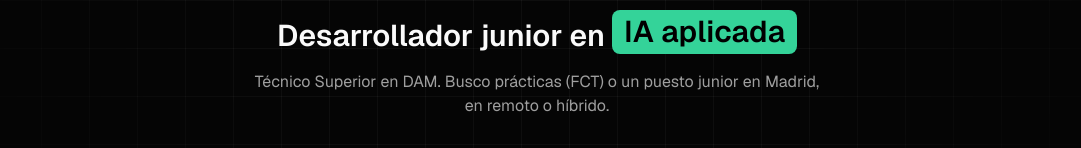
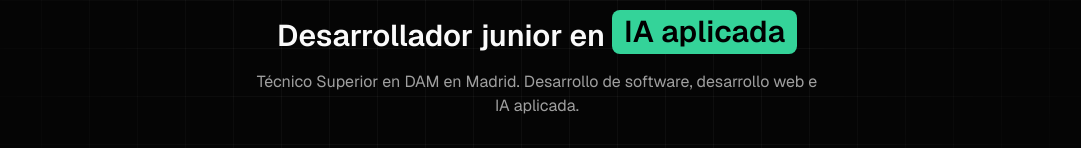
Before and after one commit to cristian-corroto/portfolio, a Next.js app: page / in a window 1280 px wide. Shown: the part 384-532 px from the top of the page, without its empty margins (103-1184 px from the left). Built offline with nearby package versions, Linux system fonts and the light colour scheme; no server answers.

Commit message:
Actualizar textos de portada y contacto

```diff
--- a/app/layout.tsx
+++ b/app/layout.tsx
@@ -9,7 +9,7 @@ const urlSitio = process.env.NEXT_PUBLIC_SITE_URL ?? "http://localhost:3000";
 
 const titulo = "Cristian Corroto · Desarrollador junior";
 const descripcion =
-  "Portfolio de Cristian Corroto: desarrollador junior (DAM) en Madrid. Java, desarrollo web y desarrollo asistido por IA. Busco prácticas (FCT) o un puesto junior.";
+  "Portfolio de Cristian Corroto: desarrollador junior (DAM) en Madrid. Java, desarrollo web y desarrollo asistido por IA.";
 
 export const metadata: Metadata = {
   metadataBase: new URL(urlSitio),
--- a/components/Contacto.tsx
+++ b/components/Contacto.tsx
@@ -17,8 +17,7 @@ export default function Contacto() {
         ¿Hablamos?
       </motion.h2>
       <p className="mx-auto mt-4 max-w-xl text-suave">
-        Busco prácticas (FCT) o un puesto junior en desarrollo de software, desarrollo web o IA aplicada. Estoy en
-        Madrid y trabajo en remoto o híbrido.
+        Si quieres hablar de un proyecto, de una colaboración o de una oportunidad, escríbeme. Estoy en Madrid y trabajo en remoto o híbrido.
       </p>
 
       <div className="mt-8 flex flex-wrap justify-center gap-3">
--- a/components/Portada.tsx
+++ b/components/Portada.tsx
@@ -16,7 +16,7 @@ export default function Portada() {
           <PalabraRotatoria palabras={["Java", "desarrollo web", "IA aplicada"]} />
         </p>
         <p className="mt-4 max-w-xl text-suave">
-          Técnico Superior en DAM. Busco prácticas (FCT) o un puesto junior en Madrid, en remoto o híbrido.
+          Técnico Superior en DAM en Madrid. Desarrollo de software, desarrollo web e IA aplicada.
         </p>
         <div className="mt-8 flex flex-wrap justify-center gap-3">
           <a
```
Also changed, not shown: public/og.png, 1 other file (tests, documents, lock files or other folders).
